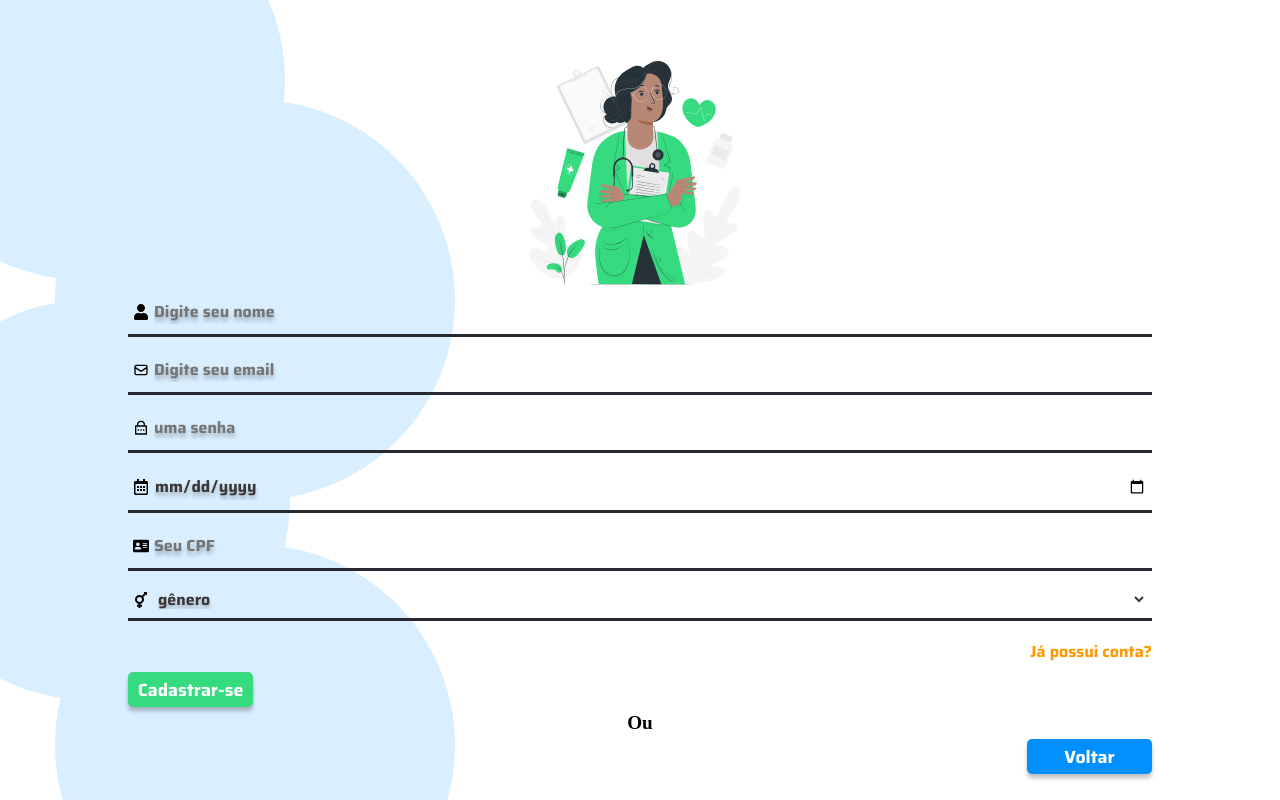
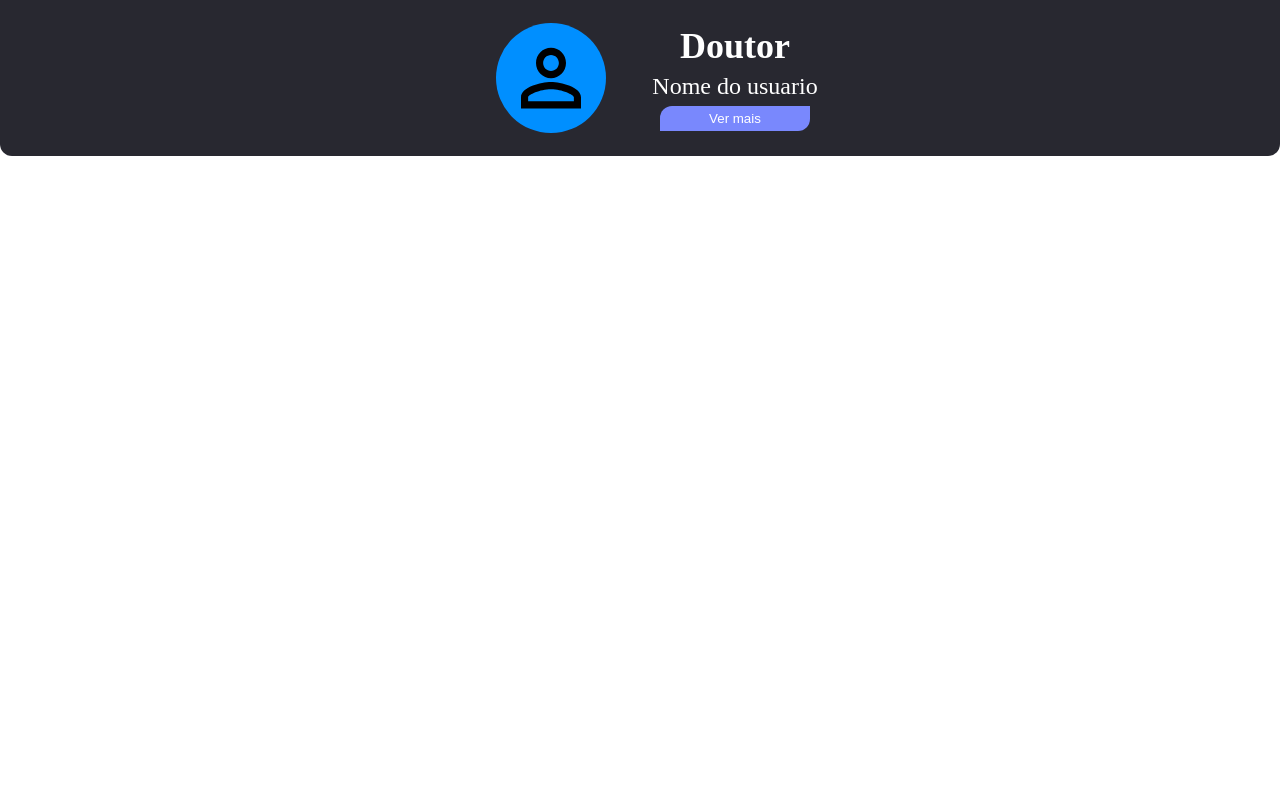
Before and after one commit to MarcosGulhotti/I-Healthy, a React (Create React App) app: page /professional in a window 1280 px wide. Built offline with nearby package versions, Linux system fonts and the light colour scheme.

Commit message:
fix: arrumando userHeader

```diff
--- a/src/App.tsx
+++ b/src/App.tsx
@@ -11,7 +11,8 @@ function App() {
       <Toaster />
       <BrowserRouter>
         <GlobalStyle />
-        <Router />
+        {/* <Router /> */}
+        <UserHeader />
       </BrowserRouter>
     </>
   );
--- a/src/Components/Input/style.ts
+++ b/src/Components/Input/style.ts
@@ -15,6 +15,15 @@ export const StyledContainer = styled.div<{ error: string }>`
     margin-right: 1rem;
     text-shadow: 0px 4px 4px rgba(0, 0, 0, 0.25);
   }
+  svg {
+    color: ${(prop) => (prop.error ? "#ff4500" : "#282830")};
+  }
+  input[type="date"]::-webkit-calendar-picker-indicator {
+    color: red;
+    opacity: 1;
+    width: 20px;
+    height: 20px;
+  }
   select,
   input {
     flex: 1;
@@ -22,10 +31,13 @@ export const StyledContainer = styled.div<{ error: string }>`
     border: none;
     background: transparent;
     font-family: var(--Font-Saira);
-    color: var(--Second-Black);
+    color: ${(prop) => (prop.error ? "#ff4500" : "#282830")};
     font-size: 1rem;
     font-weight: bold;
     text-shadow: 0px 4px 4px rgba(0, 0, 0, 0.25);
+  }
+  input::placeholder {
+    color: ${(prop) => (prop.error ? "#ff4500" : "#282830")};
   }
   option {
     font-family: var(--Font-Saira);
```
Also changed, not shown: src/Assets/Images/Date.svg (added).
